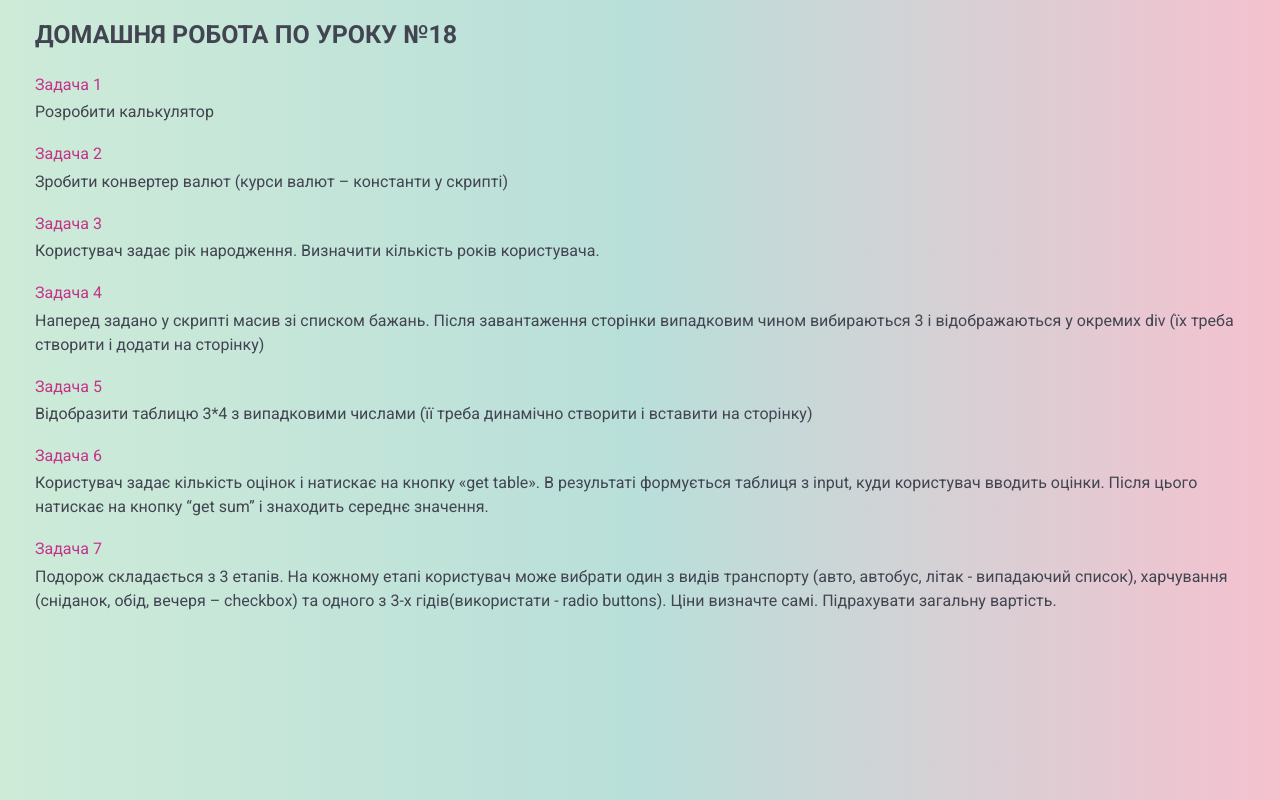
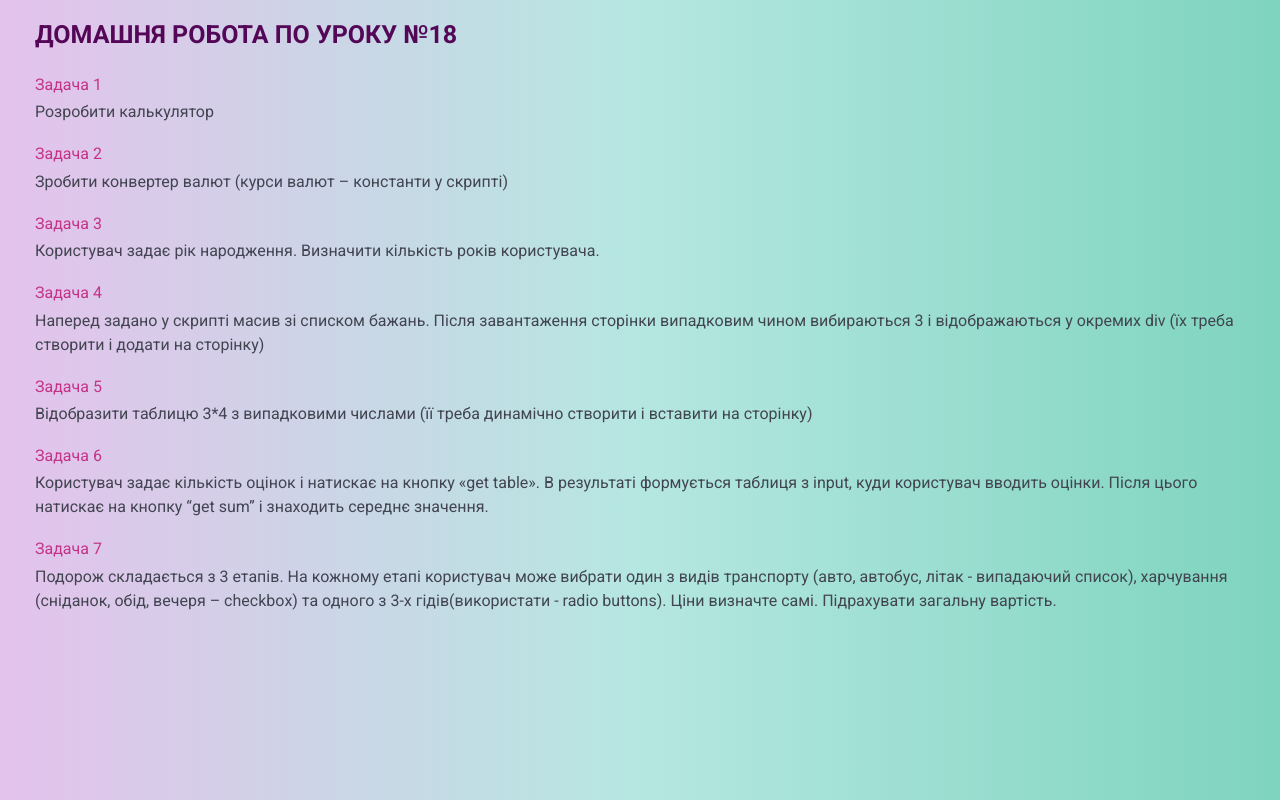
Before and after one commit to Albina-Bryzhan/java_script_lessons, a plain HTML site: page lesson_18/index.html in a window 1280 px wide. Drawn offline with Linux system fonts and the light colour scheme; a script that the page names is missing.

Commit message:
Add files via upload

```diff
--- a/lesson_18/index.html
+++ b/lesson_18/index.html
@@ -7,6 +7,7 @@
    <title>Д/з Брижань А.М.</title>
    <link rel="stylesheet" href="css/reset.css">
    <link rel="stylesheet" href="css/styles.css">
+   <link rel="stylesheet" href="css/styles_tasks.css">
 </head>
 <body>
    <header></header>
```
